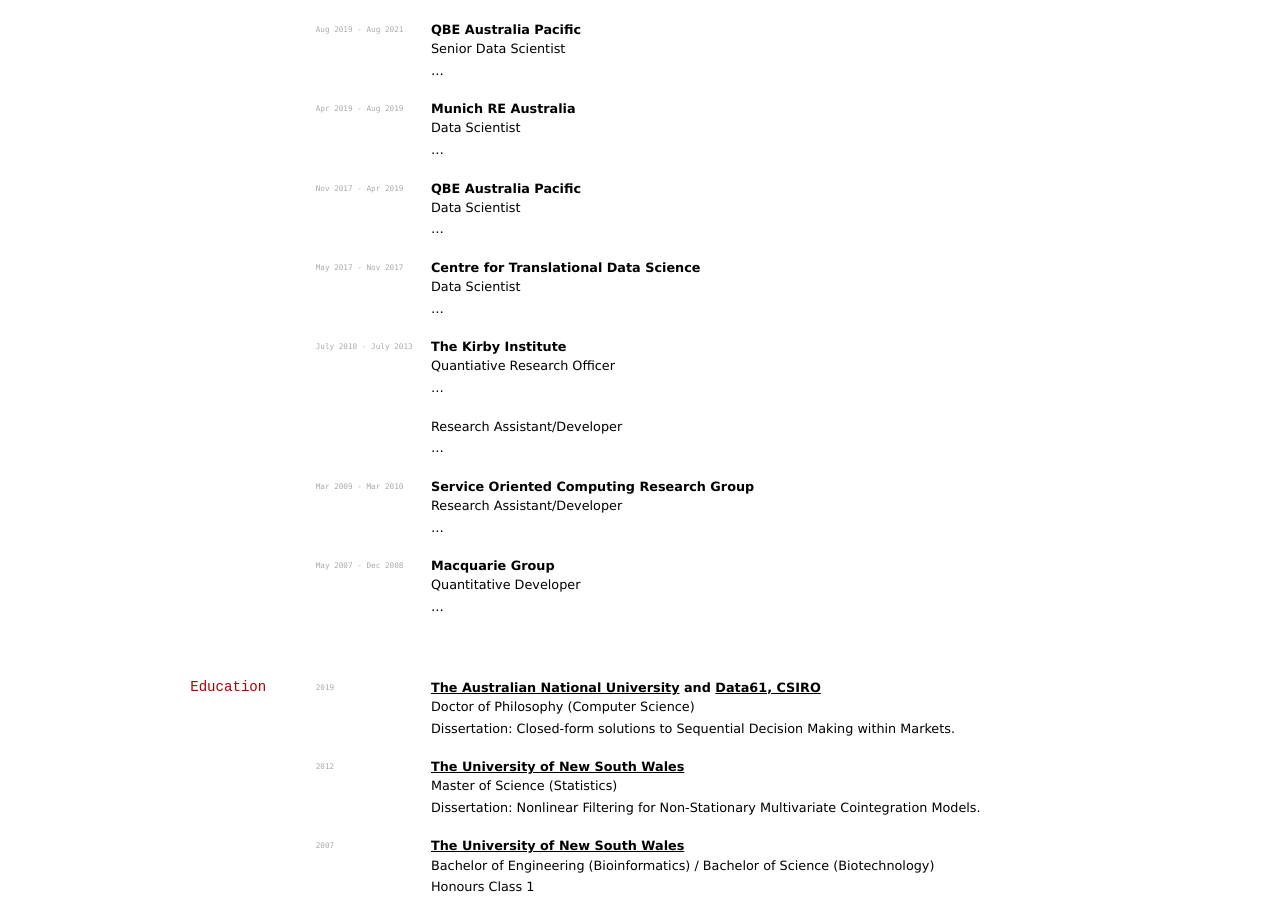
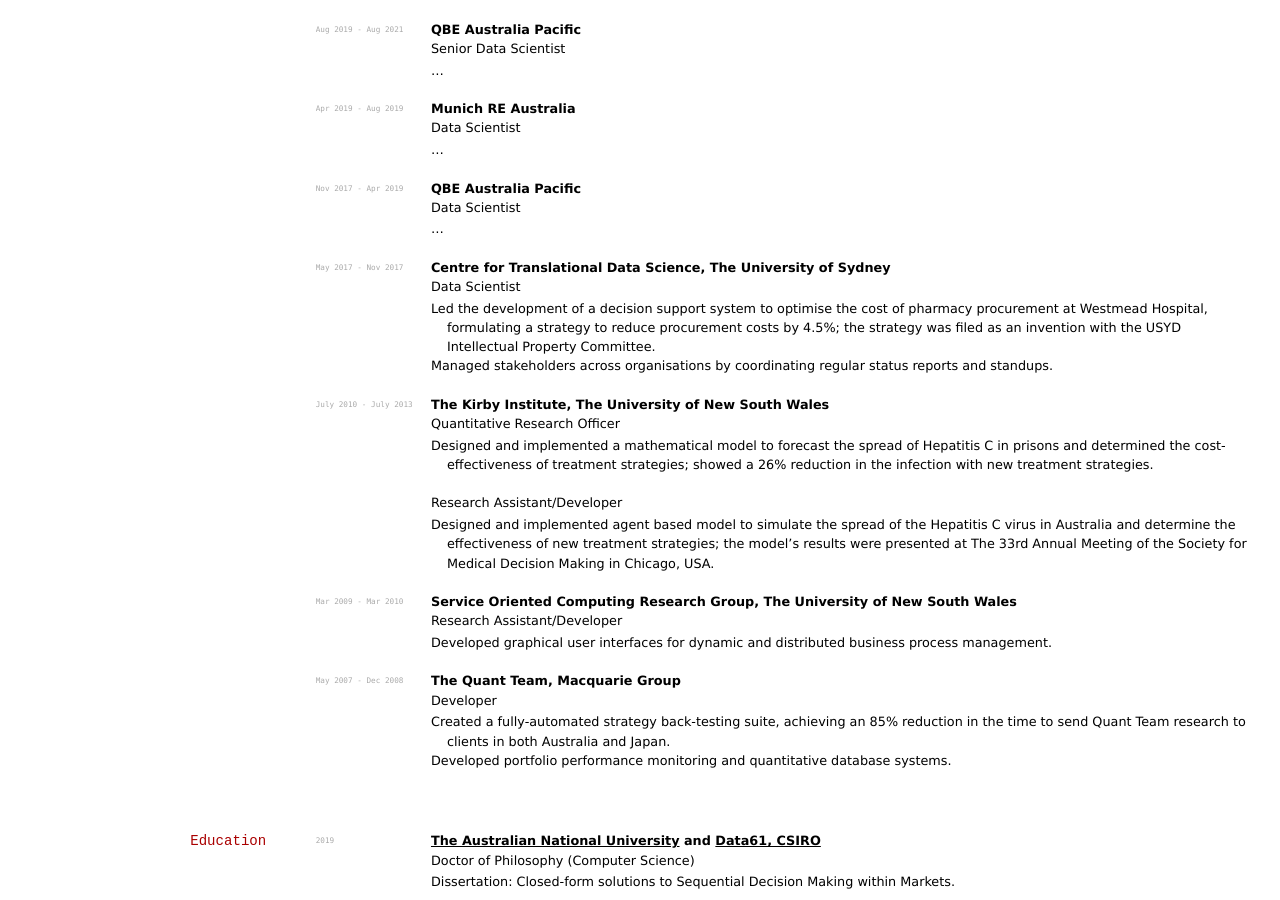
Before and after one commit to elipapa/markdown-cv, a Jekyll site: the page built from index.md, in a window 1280 px wide and 900 px high, scrolled down 281 px. Built offline with Jekyll 4.4.1, drawn with Linux system fonts in a browser that asks for light colours.

Commit message:
Add MQG, Kirby and USYD jobs

```diff
--- a/index.md
+++ b/index.md
@@ -36,29 +36,31 @@
 
 - ...
 
-`May 2017 - Nov 2017` __Centre for Translational Data Science__<br>
+`May 2017 - Nov 2017` __Centre for Translational Data Science, The University of Sydney__<br>
 Data Scientist
 
-- ...
+- Led the development of a decision support system to optimise the cost of pharmacy procurement at Westmead Hospital, formulating a strategy to reduce procurement costs by 4.5%; the strategy was filed as an invention with the USYD Intellectual Property Committee.
+- Managed stakeholders across organisations by coordinating regular status reports and standups.
 
-`July 2010 - July 2013` __The Kirby Institute__<br>
-Quantiative Research Officer
+`July 2010 - July 2013` __The Kirby Institute, The University of New South Wales__<br>
+Quantitative Research Officer
 
-- ...
+- Designed and implemented a mathematical model to forecast the spread of Hepatitis C in prisons and determined the cost-effectiveness of treatment strategies; showed a 26% reduction in the infection with new treatment strategies.
 
 Research Assistant/Developer
 
-- ...
+- Designed and implemented agent based model to simulate the spread of the Hepatitis C virus in Australia and determine the effectiveness of new treatment strategies; the model's results were presented at The 33rd Annual Meeting of the Society for Medical Decision Making in Chicago, USA.
 
-`Mar 2009 - Mar 2010` __Service Oriented Computing Research Group__<br>
+`Mar 2009 - Mar 2010` __Service Oriented Computing Research Group, The University of New South Wales__<br>
 Research Assistant/Developer
 
-- ...
+- Developed graphical user interfaces for dynamic and distributed business process management.
 
-`May 2007 - Dec 2008` __Macquarie Group__<br>
-Quantitative Developer
+`May 2007 - Dec 2008` __The Quant Team, Macquarie Group__<br>
+Developer
 
-- ...
+- Created a fully-automated strategy back-testing suite, achieving an 85% reduction in the time to send Quant Team research to clients in both Australia and Japan.
+- Developed portfolio performance monitoring and quantitative database systems.
 
 
 ## Education
```
Also changed, not shown: other parts of index.md (+1 -0 lines).
